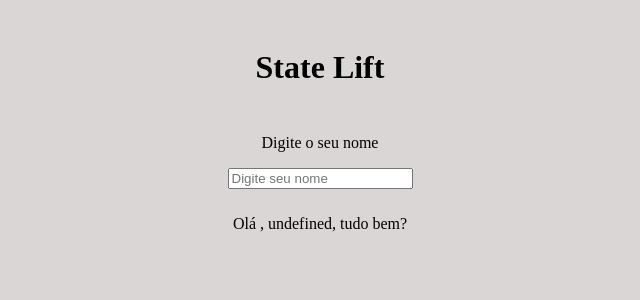
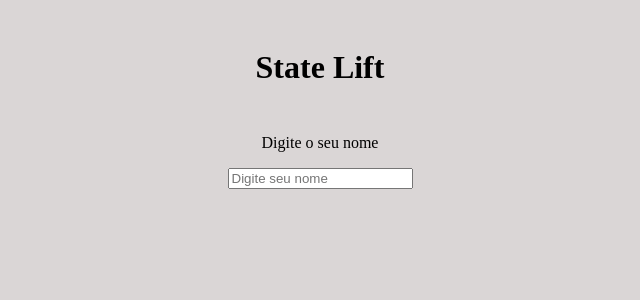
Before and after one commit to RusthenRonald/Projeto-React, a React (Create React App) app in the folder meu-projeto/: page / in a window 1280 px wide. Shown: the top 300 px of the page, without its empty margins (320-960 px from the left). Built offline with nearby package versions, Linux system fonts and the light colour scheme.

Commit message:
usando renderização condicional

```diff
--- a/meu-projeto/src/components/Saudacao.js
+++ b/meu-projeto/src/components/Saudacao.js
@@ -5,7 +5,9 @@ function Saudacao({nome}){
 
     return(
         <>
-            <p>{GerarSaudacao(nome)}</p>
+            <p>{nome &&
+            GerarSaudacao(nome)
+            }</p>
         </>
     )
 } export default Saudacao
```
